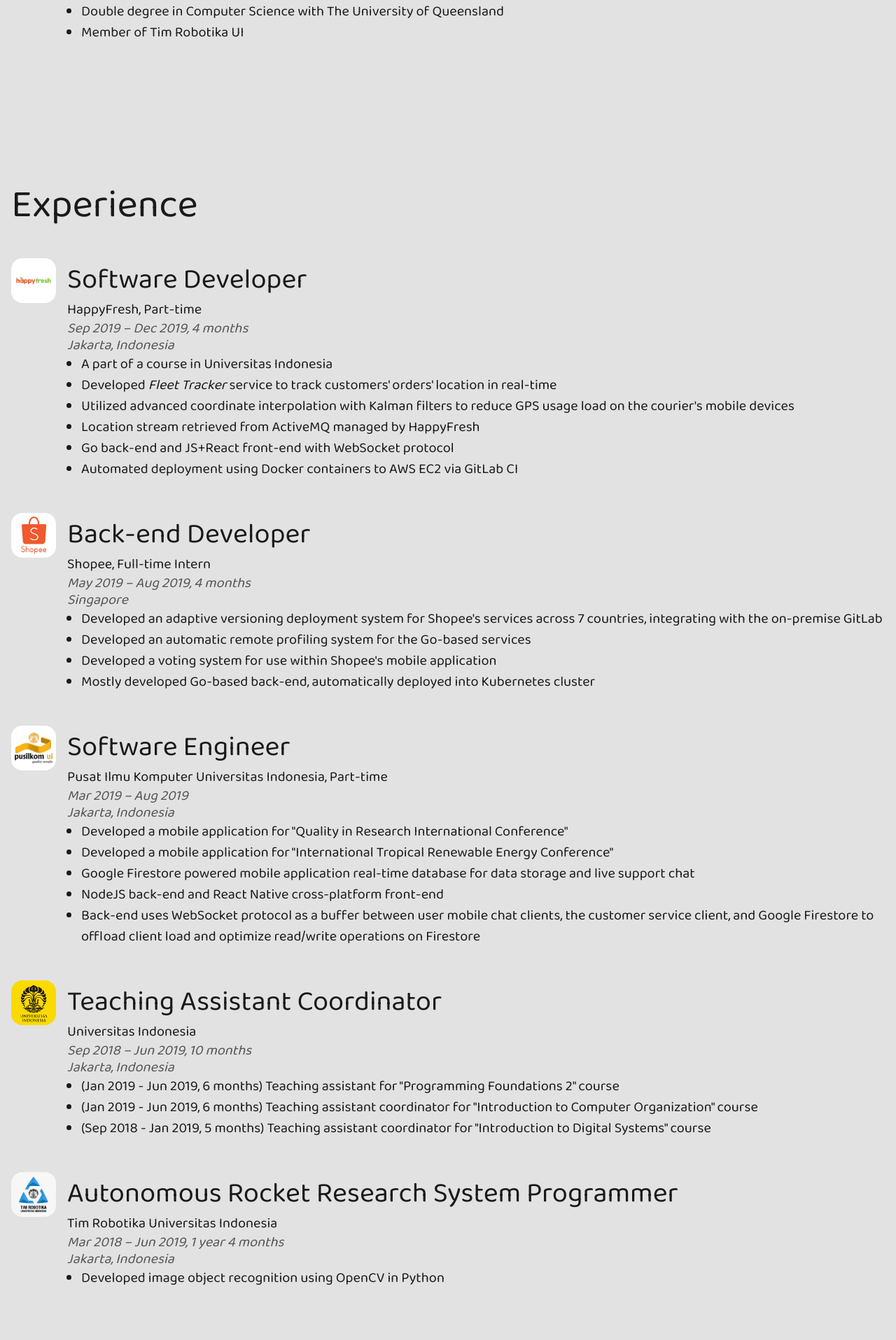
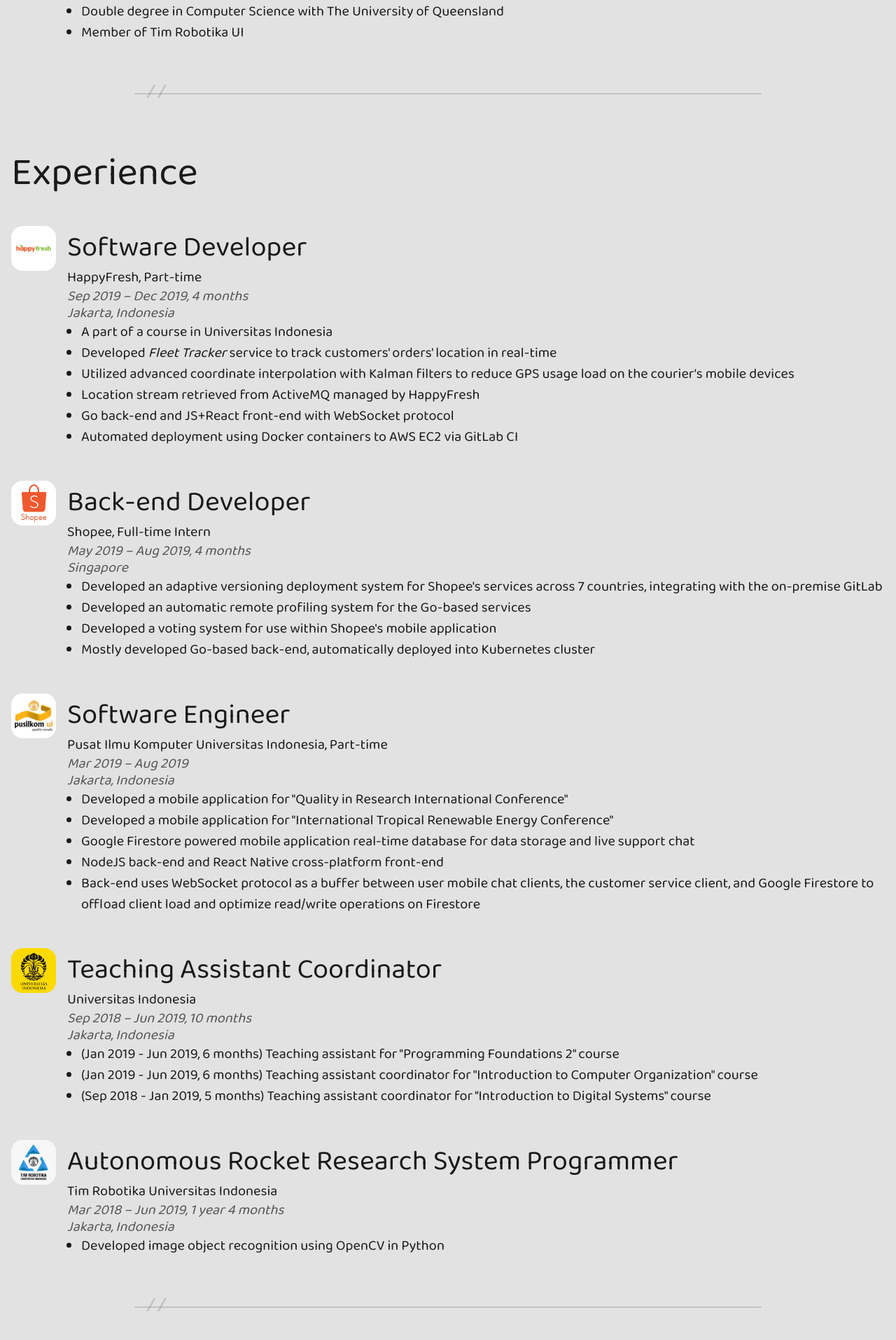
Before and after one commit to daystram/folio, a Next.js app in the folder folio-fe/: page /resume in a window 1280 px wide. Shown: the part 645-2560 px from the top of the page at 70% size. Built offline with nearby package versions, Linux system fonts and the light colour scheme.

Commit message:
refactor: added separator

```diff
--- a/folio-fe/pages/index.module.sass
+++ b/folio-fe/pages/index.module.sass
@@ -18,6 +18,7 @@
 .section
   // min-height: calc(100vh - #$dim-height-navigation)
   padding: 72px 16px
+  margin-bottom: -48px
 
 .sectionHeading
   font-family: "Baloo Da 2", sans-serif
--- a/folio-fe/pages/resume.tsx
+++ b/folio-fe/pages/resume.tsx
@@ -65,6 +65,11 @@
             </div>
           </div>
         </section>
+
+        <section className={styles.sectionEven}>
+          <div className={styles.sectionSeparator} />
+        </section>
+
         <section className={`${styles.section} ${styles.sectionEven}`}>
           <div className={"container mx-auto"}>
             <h2 className={styles.sectionHeading}>Experience</h2>
@@ -242,6 +247,11 @@
             </div>
           </div>
         </section>
+
+        <section className={styles.sectionEven}>
+          <div className={styles.sectionSeparator} />
+        </section>
+
         <section className={`${styles.section} ${styles.sectionEven}`}>
           <div className={"container mx-auto"}>
             <h2 className={styles.sectionHeading}>Community</h2>
```
